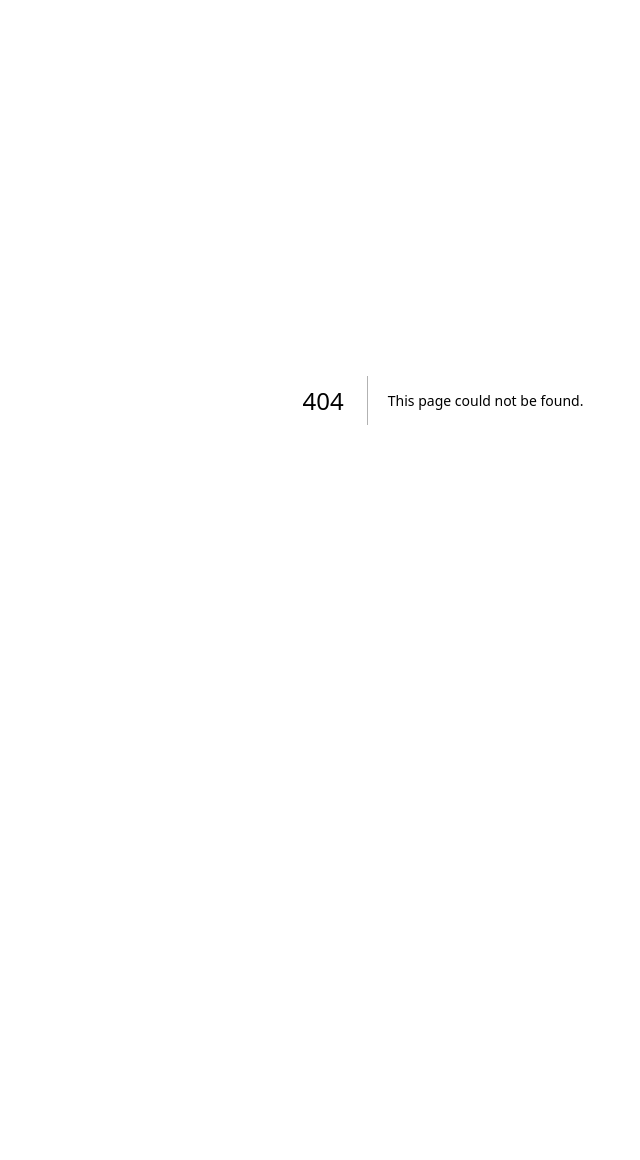
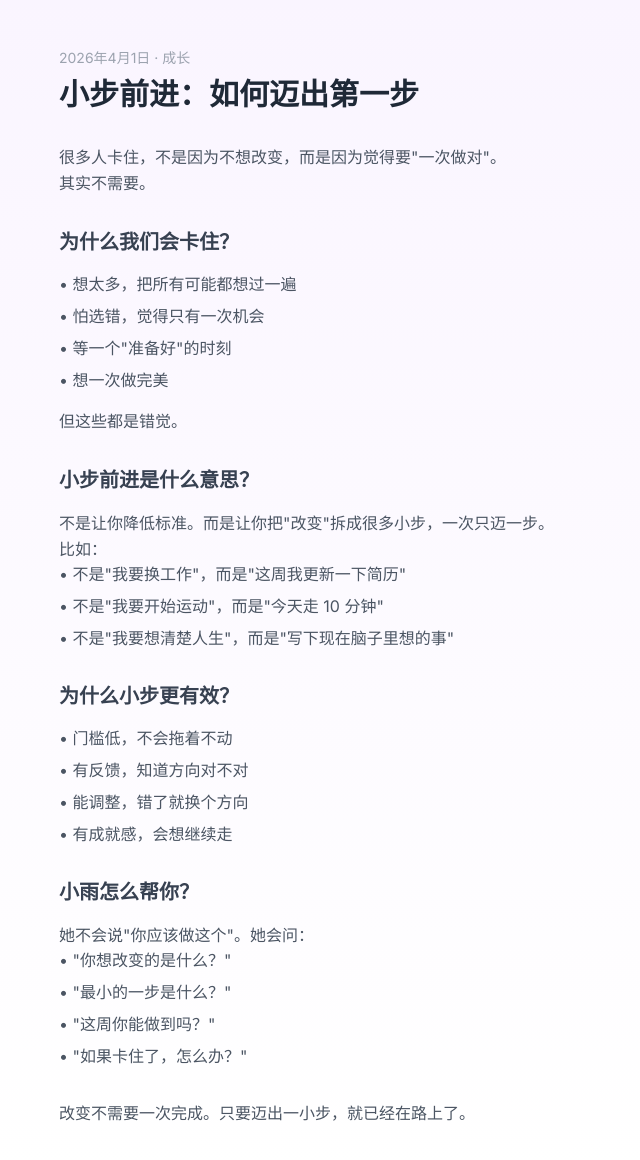
Before and after one commit to michaelqt007/lifecompass, a Next.js app: page /blog/small-steps in a window 1280 px wide. Before the commit this address had no page. Shown: the top 1160 px of the page, without its empty margins (197-837 px from the left). Before the commit the page ends 800 px from the top, so only its background shows below. Built offline with nearby package versions, Linux system fonts and the light colour scheme.

Commit message:
Feat: add missing blog articles

```diff
--- /dev/null
+++ b/src/app/blog/art-of-listening/page.tsx
@@ -0,0 +1,64 @@
+import type { Metadata } from 'next'
+
+export const metadata: Metadata = {
+  title: '倾听的力量 - LifeCompass 博客',
+  description: '有时候我们不需要答案，只需要有人认真听我们说话。小雨就是这样一位倾听者。',
+}
+
+export default function BlogPost() {
+  return (
+    <main className="min-h-screen bg-gradient-to-b from-purple-50 to-white py-12 px-4">
+      <article className="max-w-3xl mx-auto">
+        <header className="mb-8">
+          <p className="text-sm text-gray-400 mb-2">2026年4月2日 · 思考</p>
+          <h1 className="text-3xl font-bold text-gray-800">倾听的力量</h1>
+        </header>
+
+        <div className="prose prose-lg max-w-none">
+          <p className="text-gray-600 leading-relaxed">
+            有时候，我们不需要答案。我们只需要有人认真听我们说话。
+          </p>
+
+          <h2 className="text-xl font-semibold text-gray-700 mt-8 mb-4">为什么倾听这么难？</h2>
+          <p className="text-gray-600 leading-relaxed">
+            大多数人听人说话时，其实在想下一句要说什么。或者在想"这个问题我也遇
+            到过，我该怎么解决"。真正停下来、什么都不想、只是听——这很难。
+          </p>
+
+          <p className="text-gray-600 leading-relaxed">
+            但这恰恰是我们最需要的。
+          </p>
+
+          <h2 className="text-xl font-semibold text-gray-700 mt-8 mb-4">当你被倾听时</h2>
+          <p className="text-gray-600 leading-relaxed">
+            你会感觉：
+          </p>
+          <ul className="text-gray-600 space-y-2">
+            <li>• 被看见，而不是被分析</li>
+            <li>• 被理解，而不是被评判</li>
+            <li>• 可以慢慢想，不用急着回答</li>
+            <li>• 不用伪装，可以说真实的想法</li>
+          </ul>
+
+          <h2 className="text-xl font-semibold text-gray-700 mt-8 mb-4">小雨怎么倾听你</h2>
+          <p className="text-gray-600 leading-relaxed">
+            小雨不会打断你。不会说"你应该..."。不会急着给建议。
+          </p>
+          <p className="text-gray-600 leading-relaxed">
+            她会：
+          </p>
+          <ul className="text-gray-600 space-y-2">
+            <li>• 认真听你说完</li>
+            <li>• 确认她听到了你说的</li>
+            <li>• 问一些帮你理清思路的问题</li>
+            <li>• 陪着你，直到你自己找到答案</li>
+          </ul>
+
+          <p className="text-gray-600 leading-relaxed mt-8">
+            因为很多时候，答案已经在心里。只是需要一点时间和空间，把它找出来。
+          </p>
+        </div>
+      </article>
+    </main>
+  )
+}
--- /dev/null
+++ b/src/app/blog/small-steps/page.tsx
@@ -0,0 +1,78 @@
+import type { Metadata } from 'next'
+
+export const metadata: Metadata = {
+  title: '小步前进：如何迈出第一步 - LifeCompass 博客',
+  description: '改变不需要一次完成。只要迈出一小步，就已经在路上了。',
+}
+
+export default function BlogPost() {
+  return (
+    <main className="min-h-screen bg-gradient-to-b from-purple-50 to-white py-12 px-4">
+      <article className="max-w-3xl mx-auto">
+        <header className="mb-8">
+          <p className="text-sm text-gray-400 mb-2">2026年4月1日 · 成长</p>
+          <h1 className="text-3xl font-bold text-gray-800">小步前进：如何迈出第一步</h1>
+        </header>
+
+        <div className="prose prose-lg max-w-none">
+          <p className="text-gray-600 leading-relaxed">
+            很多人卡住，不是因为不想改变，而是因为觉得要"一次做对"。
+          </p>
+
+          <p className="text-gray-600 leading-relaxed">
+            其实不需要。
+          </p>
+
+          <h2 className="text-xl font-semibold text-gray-700 mt-8 mb-4">为什么我们会卡住？</h2>
+          <ul className="text-gray-600 space-y-2">
+            <li>• 想太多，把所有可能都想过一遍</li>
+            <li>• 怕选错，觉得只有一次机会</li>
+            <li>• 等一个"准备好"的时刻</li>
+            <li>• 想一次做完美</li>
+          </ul>
+
+          <p className="text-gray-600 leading-relaxed mt-4">
+            但这些都是错觉。
+          </p>
+
+          <h2 className="text-xl font-semibold text-gray-700 mt-8 mb-4">小步前进是什么意思？</h2>
+          <p className="text-gray-600 leading-relaxed">
+            不是让你降低标准。而是让你把"改变"拆成很多小步，一次只迈一步。
+          </p>
+
+          <p className="text-gray-600 leading-relaxed">
+            比如：
+          </p>
+          <ul className="text-gray-600 space-y-2">
+            <li>• 不是"我要换工作"，而是"这周我更新一下简历"</li>
+            <li>• 不是"我要开始运动"，而是"今天走 10 分钟"</li>
+            <li>• 不是"我要想清楚人生"，而是"写下现在脑子里想的事"</li>
+          </ul>
+
+          <h2 className="text-xl font-semibold text-gray-700 mt-8 mb-4">为什么小步更有效？</h2>
+          <ul className="text-gray-600 space-y-2">
+            <li>• 门槛低，不会拖着不动</li>
+            <li>• 有反馈，知道方向对不对</li>
+            <li>• 能调整，错了就换个方向</li>
+            <li>• 有成就感，会想继续走</li>
+          </ul>
+
+          <h2 className="text-xl font-semibold text-gray-700 mt-8 mb-4">小雨怎么帮你？</h2>
+          <p className="text-gray-600 leading-relaxed">
+            她不会说"你应该做这个"。她会问：
+          </p>
+          <ul className="text-gray-600 space-y-2">
+            <li>• "你想改变的是什么？"</li>
+            <li>• "最小的一步是什么？"</li>
+            <li>• "这周你能做到吗？"</li>
+            <li>• "如果卡住了，怎么办？"</li>
+          </ul>
+
+          <p className="text-gray-600 leading-relaxed mt-8">
+            改变不需要一次完成。只要迈出一小步，就已经在路上了。
+          </p>
+        </div>
+      </article>
+    </main>
+  )
+}
--- /dev/null
+++ b/src/app/blog/who-is-xiaoyu/page.tsx
@@ -0,0 +1,60 @@
+import type { Metadata } from 'next'
+
+export const metadata: Metadata = {
+  title: '小雨是谁？ - LifeCompass 博客',
+  description: '小雨是一个温柔的人生教练 AI，像一个知心朋友，陪你探索人生方向。',
+}
+
+export default function BlogPost() {
+  return (
+    <main className="min-h-screen bg-gradient-to-b from-purple-50 to-white py-12 px-4">
+      <article className="max-w-3xl mx-auto">
+        <header className="mb-8">
+          <p className="text-sm text-gray-400 mb-2">2026年4月3日 · 产品</p>
+          <h1 className="text-3xl font-bold text-gray-800">小雨是谁？</h1>
+        </header>
+
+        <div className="prose prose-lg max-w-none">
+          <p className="text-gray-600 leading-relaxed">
+            小雨是 LifeCompass 的 AI 人生教练。
+          </p>
+
+          <p className="text-gray-600 leading-relaxed">
+            她不像传统的 AI 助手，给你一堆信息、告诉你该怎么做。她更像一个温柔
+            的朋友，认真听你说，然后问你一些问题，帮你理清思绪。
+          </p>
+
+          <h2 className="text-xl font-semibold text-gray-700 mt-8 mb-4">她的特点</h2>
+          <ul className="text-gray-600 space-y-2">
+            <li>• 温柔：说话轻声细语，像傍晚的阳光</li>
+            <li>• 耐心：不急着给答案，等你慢慢说</li>
+            <li>• 不评判：你说的都会被接纳</li>
+            <li>• 有边界：不是心理咨询师，不能替代专业帮助</li>
+          </ul>
+
+          <h2 className="text-xl font-semibold text-gray-700 mt-8 mb-4">她会怎么陪你聊天？</h2>
+          <p className="text-gray-600 leading-relaxed">
+            如果你很迷茫，她不会说"你应该怎么做"。她会问：
+          </p>
+          <ul className="text-gray-600 space-y-2">
+            <li>• "这个问题在你心里放了多久了？"</li>
+            <li>• "如果抛开恐惧，你更倾向哪个？"</li>
+            <li>• "你最在意的是什么？"</li>
+          </ul>
+
+          <h2 className="text-xl font-semibold text-gray-700 mt-8 mb-4">她不会做什么？</h2>
+          <ul className="text-gray-600 space-y-2">
+            <li>• 不会一次性说很多话</li>
+            <li>• 不会给你标准答案</li>
+            <li>• 不会评判你的选择</li>
+            <li>• 不会假装理解你的感受</li>
+          </ul>
+
+          <p className="text-gray-600 leading-relaxed mt-8">
+            简单来说，小雨就是一个愿意停下来，认真听你说话的朋友。
+          </p>
+        </div>
+      </article>
+    </main>
+  )
+}
```
Also changed, not shown: 1 other file (tests, documents, lock files or other folders).
